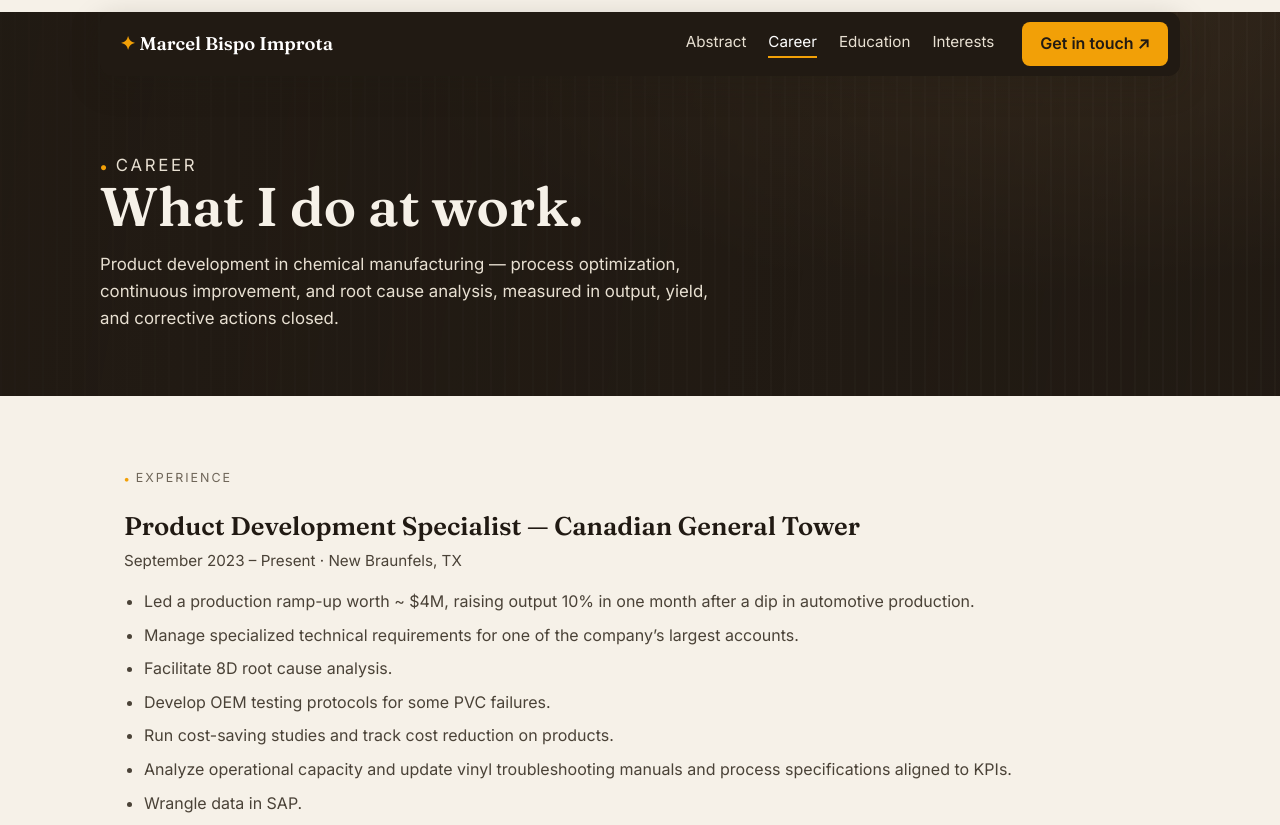
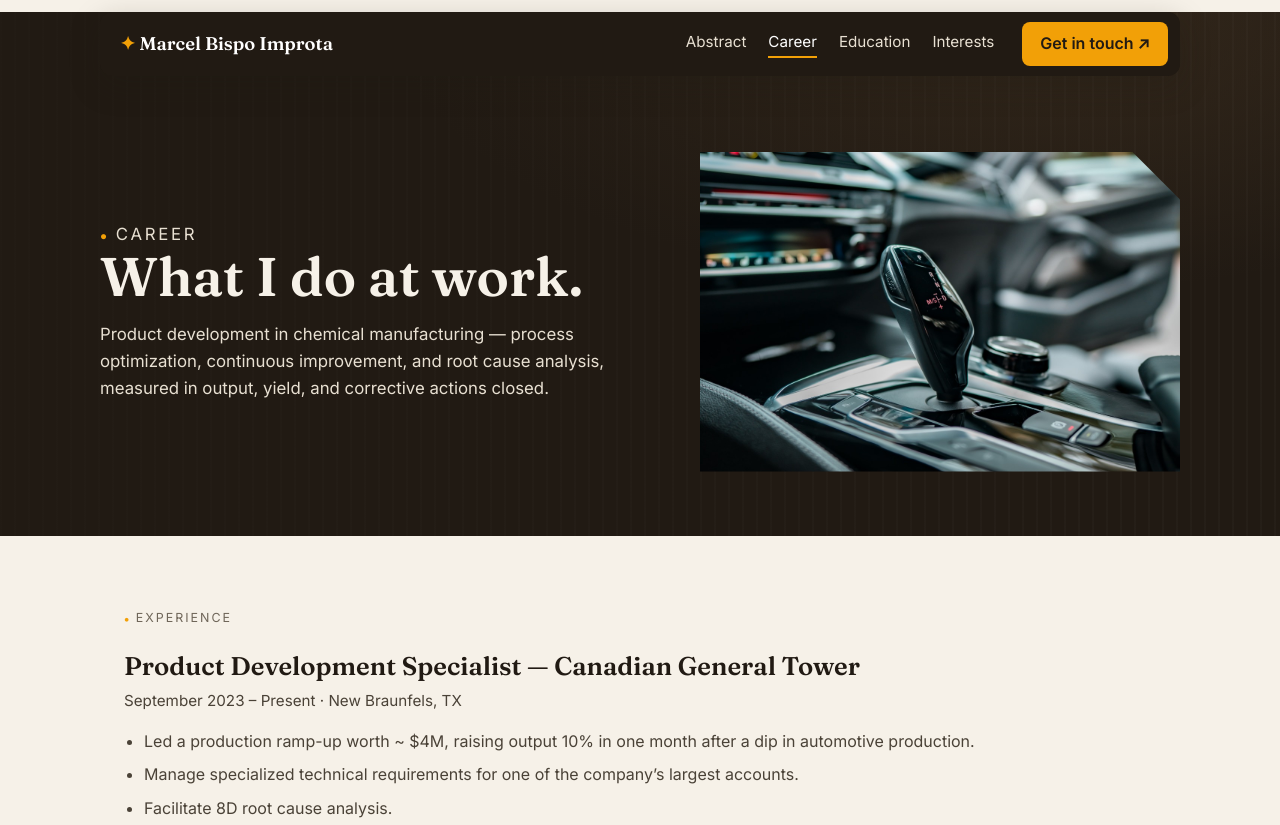
Before and after one commit to marcelbispoimprota-arch/marcelbispoimprota-arch.github.io, a plain HTML site: page career.html in a window 1280 px wide. Shown: the top 825 px of the page. Drawn offline with Linux system fonts and the light colour scheme.

Commit message:
Add car photo beside Career heading

```diff
--- a/career.html
+++ b/career.html
@@ -26,8 +26,9 @@
   </div>
 
   <!-- ============ PAGE HEADER ============ -->
-  <header class="page-hero">
+  <header class="page-hero page-hero--split">
     <div class="page-hero-inner">
+      <div>
         <p class="eyebrow">Career</p>
         <h1>What I do at work.</h1>
         <p>
@@ -35,6 +36,12 @@
           continuous improvement, and root cause analysis, measured in output,
           yield, and corrective actions closed.
         </p>
+      </div>
+      <!-- Car interior photo. The file career-photo.jpg must sit next to
+           this file in the repo, or the image will not show. -->
+      <figure class="hero-photo">
+        <img src="career-photo.jpg" alt="Car interior showing the center console and gear shift">
+      </figure>
     </div>
   </header>
 
--- a/style.css
+++ b/style.css
@@ -256,6 +256,32 @@ nav {
   font-size: 1.05em;
 }
 
+/* ---------- Hero with photo beside the heading (Career page) ---------- */
+/* The photo sits to the right of the heading text. object-fit crops the
+   tall photo without stretching; object-position picks which part shows:
+   45% keeps the gear shift in frame. To show more of the top or bottom,
+   change that number. */
+.page-hero--split .page-hero-inner {
+  display: grid;
+  grid-template-columns: 1.15fr 1fr;
+  gap: 48px;
+  align-items: center;
+}
+
+.hero-photo {
+  margin: 0;
+}
+
+.hero-photo img {
+  display: block;
+  width: 100%;
+  height: 320px;
+  object-fit: cover;
+  object-position: center 45%;
+  /* Angled cut on the top-right corner, matching the .visual panels. */
+  clip-path: polygon(0 0, calc(100% - 48px) 0, 100% 48px, 100% 100%, 0 100%);
+}
+
 /* ---------- Sections ---------- */
 
 .section {
@@ -475,6 +501,8 @@ footer a:hover { text-decoration: underline; }
   .stats-title { grid-column: 1 / -1; grid-row: auto; }
   .split { grid-template-columns: 1fr; gap: 32px; }
   .visual { min-height: 240px; }
+  .page-hero--split .page-hero-inner { grid-template-columns: 1fr; gap: 28px; }
+  .hero-photo img { height: 240px; }
   .cards { grid-template-columns: 1fr; }
   .section { padding: 52px 20px; }
 }
```
Also changed, not shown: career-photo.jpg (added). Lines whose indentation alone changed are shown as unchanged.
